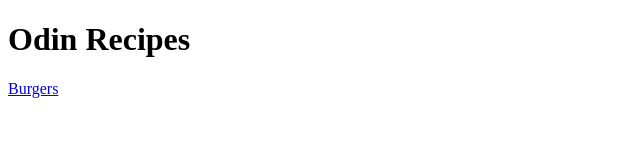
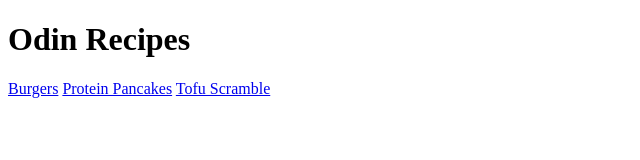
Before and after one commit to ZiMP45/odin-recipes, a plain HTML site: page index.html in a window 1280 px wide. Shown: the whole page, without its empty margins (0-640 px from the left). Drawn offline with Linux system fonts and the light colour scheme.

Commit message:
fixing git

```diff
--- a/index.html
+++ b/index.html
@@ -7,5 +7,7 @@
 <body>
     <h1>Odin Recipes</h1>
     <a href="recipes/burgers.html">Burgers</a>
+    <a href="recipes/protein_pancakes.html">Protein Pancakes</a>
+    <a href="recipes/tofu_scramble.html">Tofu Scramble</a>
 </body>
 </html>
```
Also changed, not shown: images/Protein_pancakes.webp (added), images/Tofu_scramble.jpeg (added).
